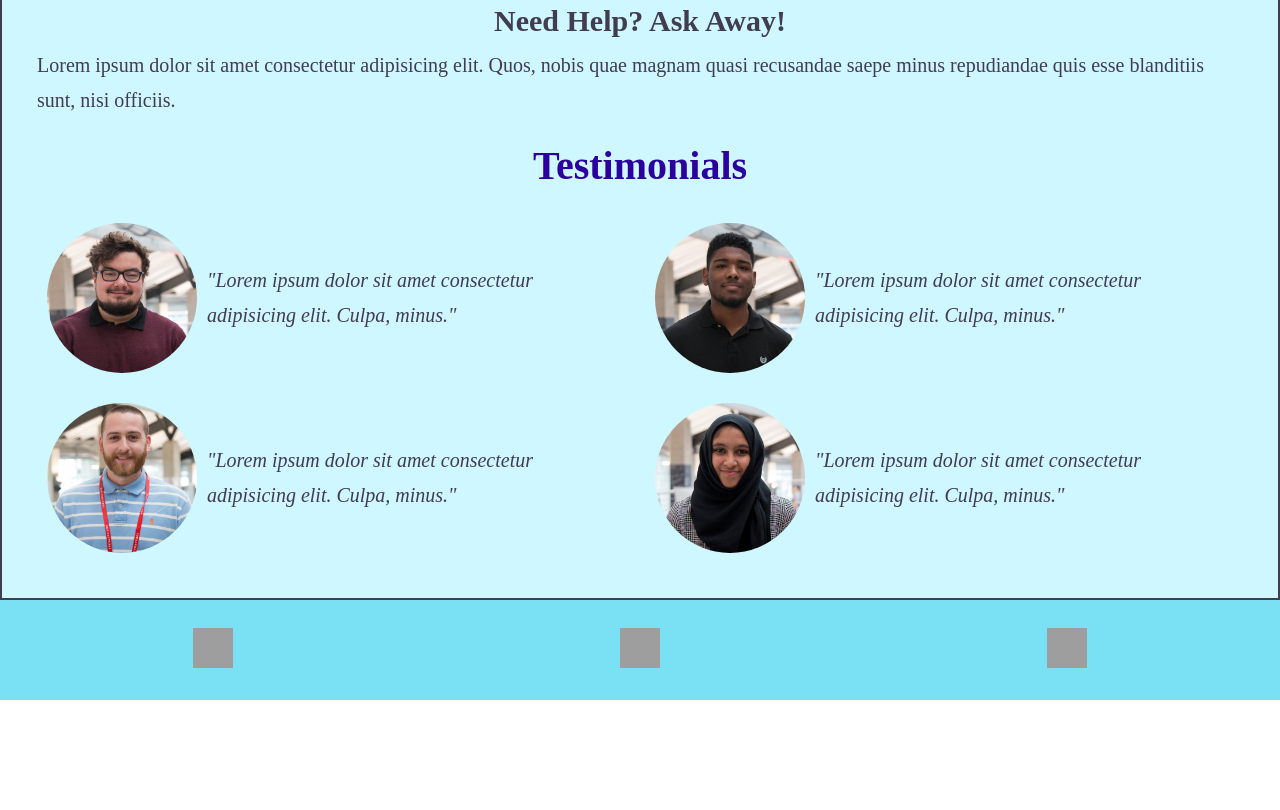
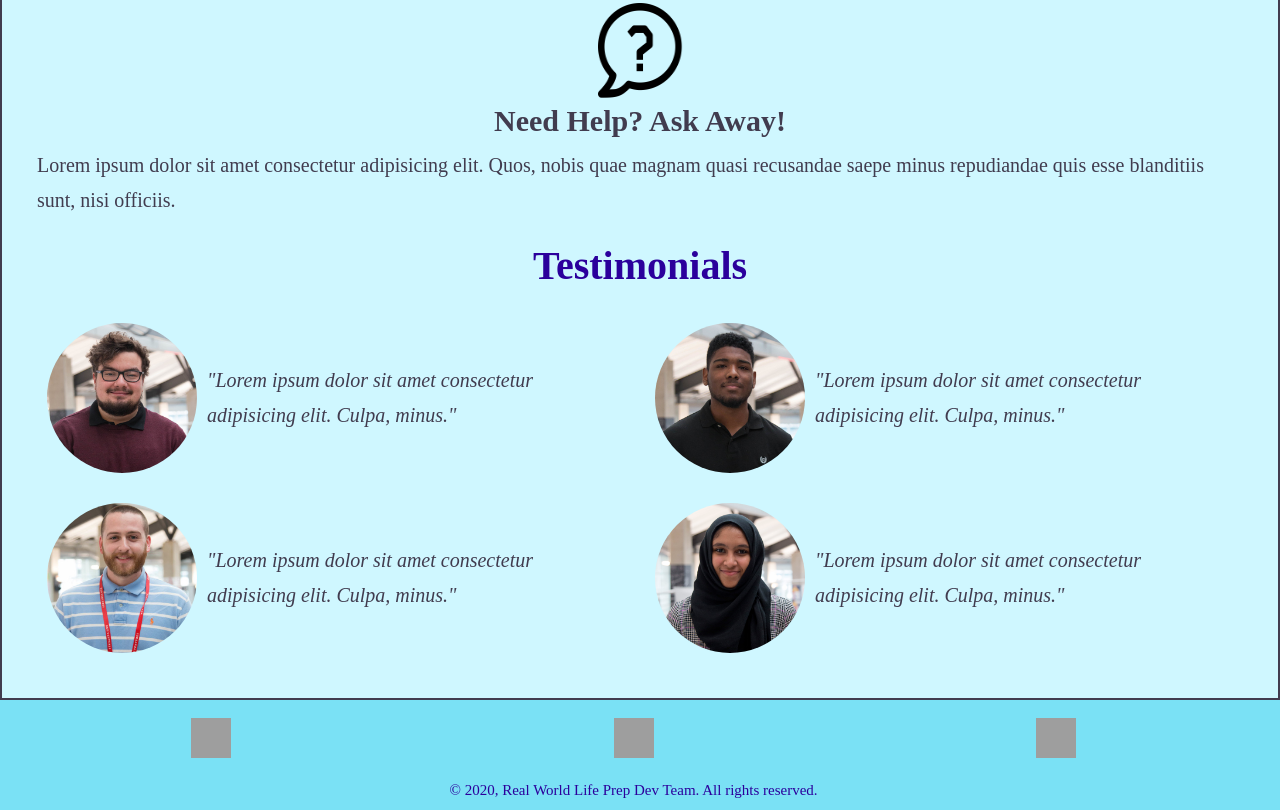
Before and after one commit to Veronica-B/tutor-site, a website: page public/index.html in a window 1280 px wide. Shown: the part 1529-2339 px from the top of the page. Before the commit the page ends 2229 px from the top, so only its background shows below. Drawn offline with Linux system fonts and the light colour scheme; grey boxes are pictures that could not be loaded.

Commit message:
switched display for footer and added copyright

```diff
--- a/public/css/scss_partials/_footer.scss
+++ b/public/css/scss_partials/_footer.scss
@@ -1,13 +1,21 @@
 .footer{
+    display: grid;
+   align-items: center;
+   text-align: center;
+    grid-template-columns: repeat(3, 33%);
+    grid-template-rows: 80px 20px;
     width:100%;
-    height:100px;
+    height:110px;
     background-color:$cyan;
-    display: flex;
-    justify-content: space-around;
-    align-items: center;
 
     &__icon {
         height: 40px;
         width: 40px;
     }
+
+    &__copyright{
+        color: $darkpurple;
+        font-size: 15px;
+        grid-column: 1/4;
+    }
 }
--- a/public/css/scss_partials/_slideshow.scss
+++ b/public/css/scss_partials/_slideshow.scss
@@ -1,6 +1,6 @@
 .slideshow{
     display:grid;
-    grid-template-rows: 500px 50px;
+    grid-template-rows: 600px 50px;
     grid-template-columns: 5% 90% 5%;
 
 }
@@ -28,7 +28,7 @@
     }
 }
 .image{
-    height:500px;
+    height:600px;
     width: 100%;
 }
 
--- a/public/css/scss_partials/_testmonials.scss
+++ b/public/css/scss_partials/_testmonials.scss
@@ -1,3 +1,5 @@
+
+//This is for the container for the three pics
 .container-three{
     display: grid;
     grid-template-rows: auto;
@@ -56,8 +58,7 @@
 
 @media only screen and (max-device-width: 568px){
     .container-three{
-        grid-template-rows: repeat(3, 1fr);
-        grid-template-columns: auto;
+       display: block;
     }
     .flex-box-index{
     margin: 5px;
--- a/public/index.html
+++ b/public/index.html
@@ -124,6 +124,8 @@
                 alt="Twitter icon">
         </a>
 
+        <div class="footer__copyright">&copy 2020, Real World Life Prep Dev Team. All rights reserved.</div>
+
     </footer>
     <script src="sidenav.js"></script>
     <script src="/scripts/slideshow.js" type="text/javascript"></script>
```
Also changed, not shown: public/Fin.html (+2 -0 lines), public/Tech.html (+2 -0 lines), public/contact.html (+2 -0 lines), public/courses.html (+2 -0 lines), public/human.html (+2 -0 lines), public/nutrition.html (+2 -0 lines), public/signup.html (+2 -0 lines), public/css/styles.css, 1 other file.
